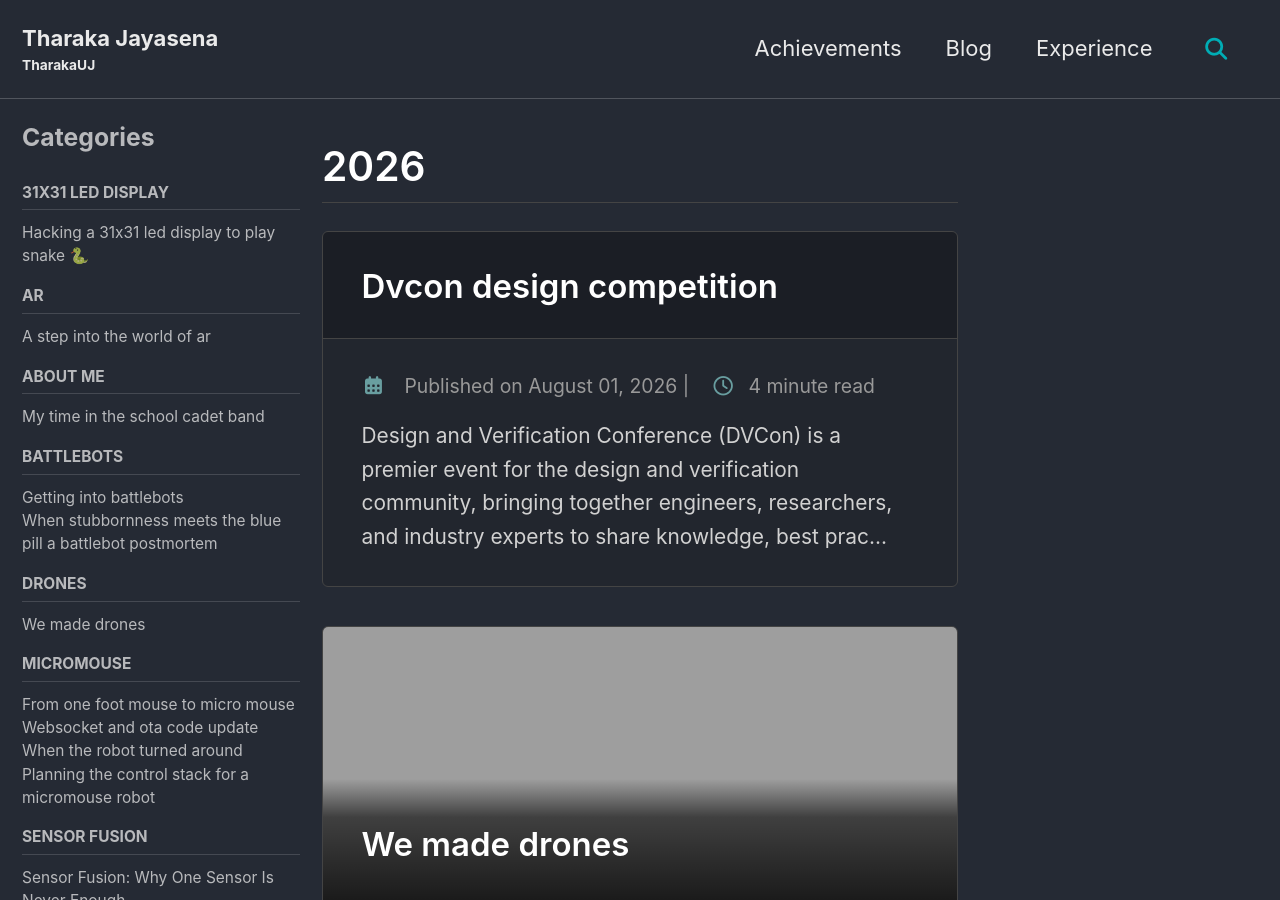
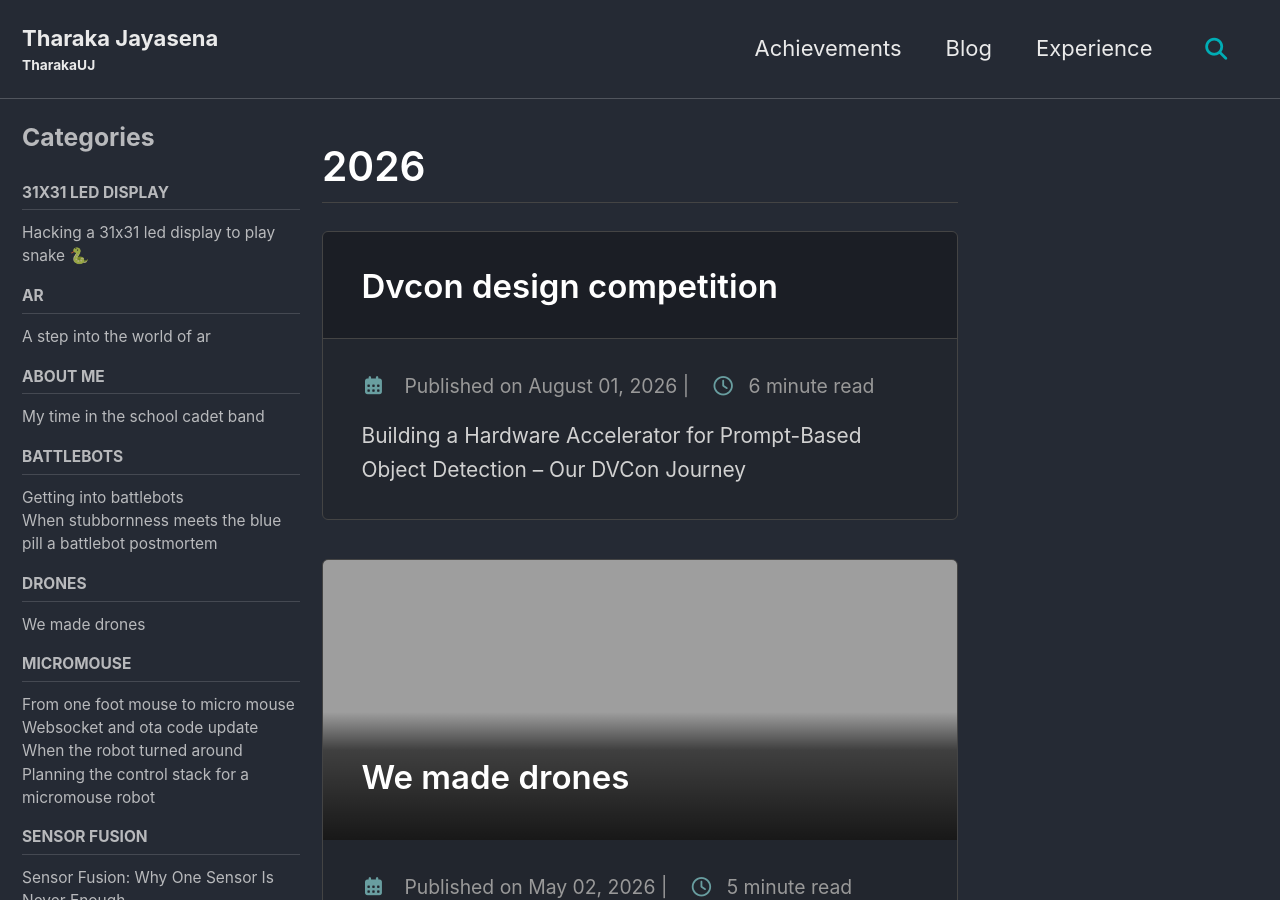
Before and after one commit to TharakaUJ/TharakaUJ.github.io, a Jekyll site: the page built from pages/blog.html, in a window 1280 px wide and 900 px high. Built offline with Jekyll 4.4.1, drawn with Linux system fonts in a browser that asks for light colours; cached includes are drawn as plain includes; some of the changed lines change nothing that is shown.

Commit message:
dvcon first post

```diff
--- a/_posts/HDL_Desings/2026-08-01-DVCon Design Competition.md
+++ b/_posts/HDL_Desings/2026-08-01-DVCon Design Competition.md
@@ -1,30 +1,108 @@
-Design and Verification Conference (DVCon) is a premier event for the design and verification community, bringing together engineers, researchers, and industry experts to share knowledge, best practices, and innovative solutions. The DVCon Design Competition is an exciting opportunity for participants to showcase their skills in digital design and verification through a series of challenging tasks and projects.
-This year, we participated in the design challenge, just some 2nd year CS students who just had two modules of digital design and verification under our belts. Despite our limited experience, we were eager to take on the challenge and learn from the process.
+# Building a Hardware Accelerator for Prompt-Based Object Detection – Our DVCon Journey
 
-The challenge was to create hardware accelerator for given processor to perform a object detection. But not just a normal object detection, it had to do the detection based on a prompt. They would give us an image and a prompt like something to eat, and we would have to find closest thing to food and draw a bounding box around that object.
-To limit the scope, they only wanted us to do the task only on 80 coco classes.
+The Design and Verification Conference (DVCon) is a premier event for the design and verification community, bringing together engineers, researchers, and industry experts to share knowledge, best practices, and innovative solutions. The DVCon Design Competition is an exciting opportunity for participants to showcase their skills in digital design and verification through a series of challenging tasks and projects.
 
+This year, we participated in the Design Challenge as a group of second-year Computer Science students who had only completed two modules on digital design and verification and computer architechture. Despite our limited experience, we were eager to take on the challenge and, more importantly, learn from the process.
 
-It had few several stages. i'll try to go as deep as possible in everything, without making this post boring.
+The challenge was to build a hardware accelerator for a given processor to perform object detection. But not just ordinary object detection: it had to be **prompt-based**.
 
-## the first stage.
-First we had to lock the method we are going to follow for the process. We had few several ideas, The task itself referenced a research paper using faster RCNN like approaches.
+For example, we would be given an image and a prompt such as "something to eat". Our system would then have to identify the object that best matched the prompt and draw a bounding box around it.
 
-The thing is eventually we have to implement some part of it in our accelrator. But we didnt really have clue which part, where will be the processor, how the accelrator and processor will communicate.
+![A kitchen counter with the query "Something to drink tea from" and a bounding box around a cup](/static-files/posts/HDL_Desings/DVConDesignCompetition/prompt2.jpg)
+*Query: "Something to drink tea from". The pipeline picks out the cup.*
 
-After finding some more, we came across several types of YOLO models out there. What eventually caought us attention was the nano model, with yolo E and yolo world.
-the yoloe-26n version seems really suitable for our task.  its already quantised int 8, support 80 coco classes, and only use 3x3 and 1x1 convolutions and the size was really small comparatively.
+To keep the scope manageable, the competition limited us to 80 COCO classes.
 
-you might wonder what is quantization and we also leaned something named pruning. so if we used a normal yolo model intended for every day cpus, the weights are in float32, as a 32 bit floating point number, actually we dont need that much bits to keep the accuracy. Thats where quantization comes in. what it does is use less bits for wieghts, like 8 bits (thats where int 8 comes from). well its not that easy to do actually, you just get rid of other 24 bits and call it a day. there are ways to do quantization, which are quantization aware training. and luckily, there is yoloe already quantized version.
+The challenge had several stages. I'll try to go as deep as possible into each of them without making this post unnecessarily boring.
 
-then there is a thing called pruning i came across, thats where we remove unwated channels altogether. whats a channel?
-when talking about neural networks you might have heard about tensors. Tensor is a some multi dimentional vector. ofcourse these are not the most accurate descriptions so better have a look before believing everything i say. but its not just a vecotr, let's consider how an image is a tensor.
-the image have pixels, lets say there are 480x600 pixels in the image. each pixel contains 3 channels namely Red,Green, Blue or RGB in short. what we actually have is a 480x600x3 like structure. Now imagine those 3 are in depth direction, so you have a 3D structure. Actually this is our image tensor. and for our yolo model this is the actual tensor for the first layer.
+## The First Stage: Choosing Our Approach
 
-The first layer apply some kernel aperations, those are the that 3x3 matrices like things sliding thorugh the image creating some changed versions of same image. lets say we are applying a 3x3 kernel, one way to do it is, have kernel that have 3x3x3 shape, and multiply each value that overlap with the kernel when we place it on the left top corner and add them all toghether and put it in a new image and repeat the procedeur by sliding it across the image. if we do the same thing for 8 kernels, we will get a new image with 8 channels. of course the image width and height will be little different and it wont look like a natural image anymore. and while we are doing it we can skip evey second row (or in general do it once n rows) and get a somewhat smaller output image. that skipping paramter is called stried.
+First, we had to decide which approach we were going to take. We had several ideas to explore. The challenge itself referenced a research paper that used approaches similar to Faster R-CNN.
 
-what cnn are doing is almost that same thing, but over few several steps. well in between those steps you might do some other things like activation, which is also key part of neural networs.
+The thing was, eventually, we would have to implement at least part of the neural network in our accelerator. But we didn't really have a clue which part we should implement, where the processor would fit into the picture, or how the processor and accelerator would communicate with each other.
 
-Anyway, we got out yoloe model, and we combined it with a small language model that can check the similarity between the prompt and the 80 coco classes. i wont geet to too much details about that, but what cool about it is,it get a vector from prompt, using some language models related thing called attention. that vector is called a embedding, because that supposed to contain the meaning like thing of the prompt. what we can do is calculate similarly the vectors for 80 coco classes and and compare those embeddings, the ones which are closest, to the prmpt embedding gives us the answer. so we can give that class to the yoloe to search for.
+After doing some more research, we came across several variations of YOLO models. What eventually caught our attention was the nano-sized models, particularly YOLOE and YOLO-World.
 
-somehow for the first stage we managed to fix this up. the pipeline works, the yoloe-26n is very light weight. we even tried running it in a raspberry pi just to see how it uses resources, and it was showing some good results.
+The YOLOE-26n model seemed particularly suitable for our task. It was already available in an INT8 quantized version, supported the 80 COCO classes we needed, primarily used 3×3 and 1×1 convolutions, and was relatively small compared to many other object detection models.
+
+You might wonder what quantization is. We also came across another concept called pruning.
+
+Let's start with quantization.
+
+Normally, neural networks use floating-point numbers to represent their weights. A typical FP32 number takes 32 bits. But do we really need all those bits to represent every weight? Probably not.
+
+That's where quantization comes in. Instead of representing weights using 32-bit floating-point numbers, we can use lower-precision representations, such as 8-bit integers (INT8). This reduces the amount of memory required to store the weights and can also make computations cheaper, which is particularly useful when trying to fit a neural network into a relatively small hardware accelerator.
+
+Of course, it's not as simple as throwing away the other 24 bits and calling it a day! There are different ways of performing quantization. One approach is Quantization-Aware Training (QAT), where the model is trained while accounting for the effects of quantization. Luckily, we found that an already-quantized version of YOLOE was available.
+
+Then there's pruning. This is another technique used to make neural networks smaller and more efficient. In simple terms, pruning removes parts of a neural network that contribute relatively little to its output. For example, structured pruning can remove entire channels from a network.
+
+*Structured pruning: whole channels are removed, not just individual weights.*
+
+Wait, what's a channel?
+
+When talking about neural networks, you might have heard about something called tensors. A tensor is essentially a multidimensional array of values. Of course, that's a simplified explanation, so don't take my word for it without looking it up!
+
+Let's consider an image as an example.
+
+An image consists of pixels. Let's say we have an image with a resolution of 480 × 600 pixels. Each pixel contains three values representing Red, Green, and Blue, or RGB for short.
+
+So, we can represent this image as a 480 × 600 × 3 structure. Imagine those three channels extending in the depth direction. We now have a three-dimensional structure. This is essentially our image tensor.
+
+![An image as a 480 × 600 × 3 tensor with R, G and B channels](/static-files/posts/HDL_Desings/DVConDesignCompetition/image-tensor.svg)
+*An RGB image is a 480 × 600 × 3 tensor: three channels stacked in the depth direction.*
+
+Now, let's see what happens when we feed this image into a convolutional neural network (CNN).
+
+The first layer applies convolution operations using filters, often called kernels. These are essentially small matrices that slide across the input image, producing new representations of it.
+
+Let's say we're applying a 3×3 convolution. Since our input image has three channels, the kernel actually has a shape of 3×3×3.
+
+We place this kernel over the top-left corner of the image. Each value in the kernel is multiplied by the corresponding overlapping input value, and all the results are added together to produce a single output value. We then slide the kernel across the image and repeat the process.
+
+If we do this using eight different kernels, we get an output with eight channels. Of course, the output's width and height might also be different, and it won't look like a normal image anymore.
+
+![A 3×3×3 kernel sliding over a 6×6×3 input to produce a 4×4×8 output](/static-files/posts/HDL_Desings/DVConDesignCompetition/convolution.svg)
+*Each kernel position gives one output value. Eight kernels give eight output channels.*
+
+There's also something called stride. Instead of moving the kernel one pixel at a time, we can move it by two, three, or more pixels. For example, a stride of two means we skip every other position, producing a smaller output.
+
+![Stride 1 gives a 5×5 output, stride 2 gives a 3×3 output](/static-files/posts/HDL_Desings/DVConDesignCompetition/stride.svg)
+*The same 3×3 kernel on a 7×7 input: stride 1 gives a 5×5 output and stride 2 gives 3×3.*
+
+And that's essentially what CNNs do, but across several layers and with different operations in between. These might include activation functions, which are also an important part of neural networks.
+
+Now, why did we spend so much time looking at these operations?
+
+Because eventually, we would have to implement some of them in hardware. Understanding what happens inside a CNN is the first step towards figuring out how to build an accelerator for it.
+
+Anyway, we had our YOLOE model. But there was still another part of the challenge: the prompt.
+
+We combined the YOLOE model with a small language model component that could calculate the similarity between a given prompt and the 80 COCO classes.
+
+I won't go into too much detail about this part, but here's the interesting bit.
+
+The language model converts the given prompt into a vector representation using techniques from language modelling. This vector is called an *embedding*. The idea is that it captures some of the semantic meaning of the prompt.
+
+We can also generate embeddings for all 80 COCO classes and compare them with the prompt embedding. By calculating their similarity, we can identify which classes are closest to the given prompt.
+
+We can then use the selected class or classes to guide YOLOE's object detection process.
+
+![Prompt-based detection pipeline: MiniLM ranks the 80 COCO classes, and YOLOE searches in batches of 10](/static-files/posts/HDL_Desings/DVConDesignCompetition/pipeline.svg)
+*Our stage-one pipeline. MiniLM ranks all 80 classes against the prompt, and YOLOE checks them in batches of 10, stopping as soon as it finds something.*
+
+Somehow, we managed to put all of this together for the first stage!
+
+We had a working software pipeline, and YOLOE-26n turned out to be quite lightweight. We even tried running it on a Raspberry Pi just to get an idea of its resource requirements and performance. The initial results looked promising.
+
+Well, mostly promising. Here's one of our test runs:
+
+![Pipeline log for the query "Something to eat": found a match in batch 2 of 8](/static-files/posts/HDL_Desings/DVConDesignCompetition/prompt%201%20terminal.png)
+*The log for "Something to eat". A match was found in the second batch, so the remaining 60 classes were skipped (2 re-parameterizations instead of 8).*
+
+![Query "Something to eat" with a low-confidence box labelled bird](/static-files/posts/HDL_Desings/DVConDesignCompetition/prompt1.jpg)
+*And the result: a bird, with a score of 0.02. Technically, something might eat it...*
+
+At this point, we had a working model and a reasonably good understanding of what we wanted to build.
+
+Now came the interesting part: figuring out how to move from a working software model to an actual hardware accelerator.
```
